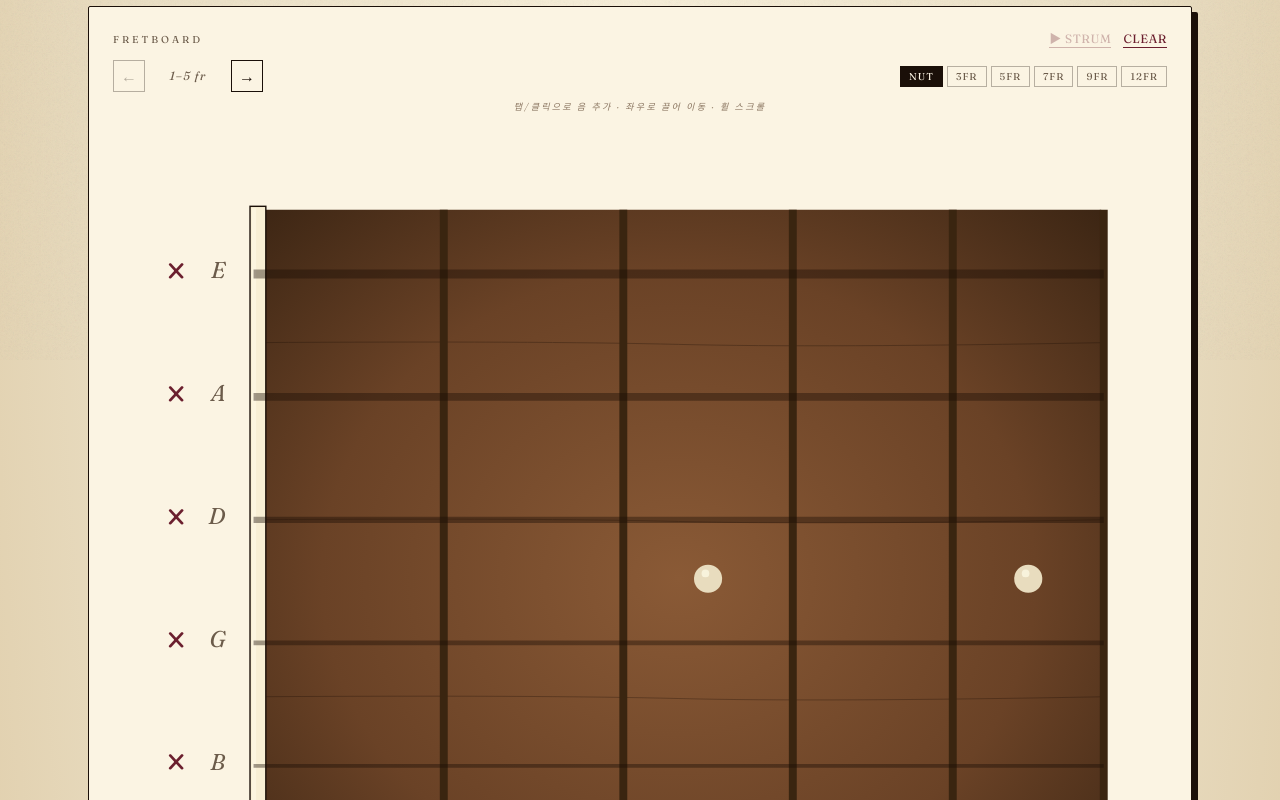
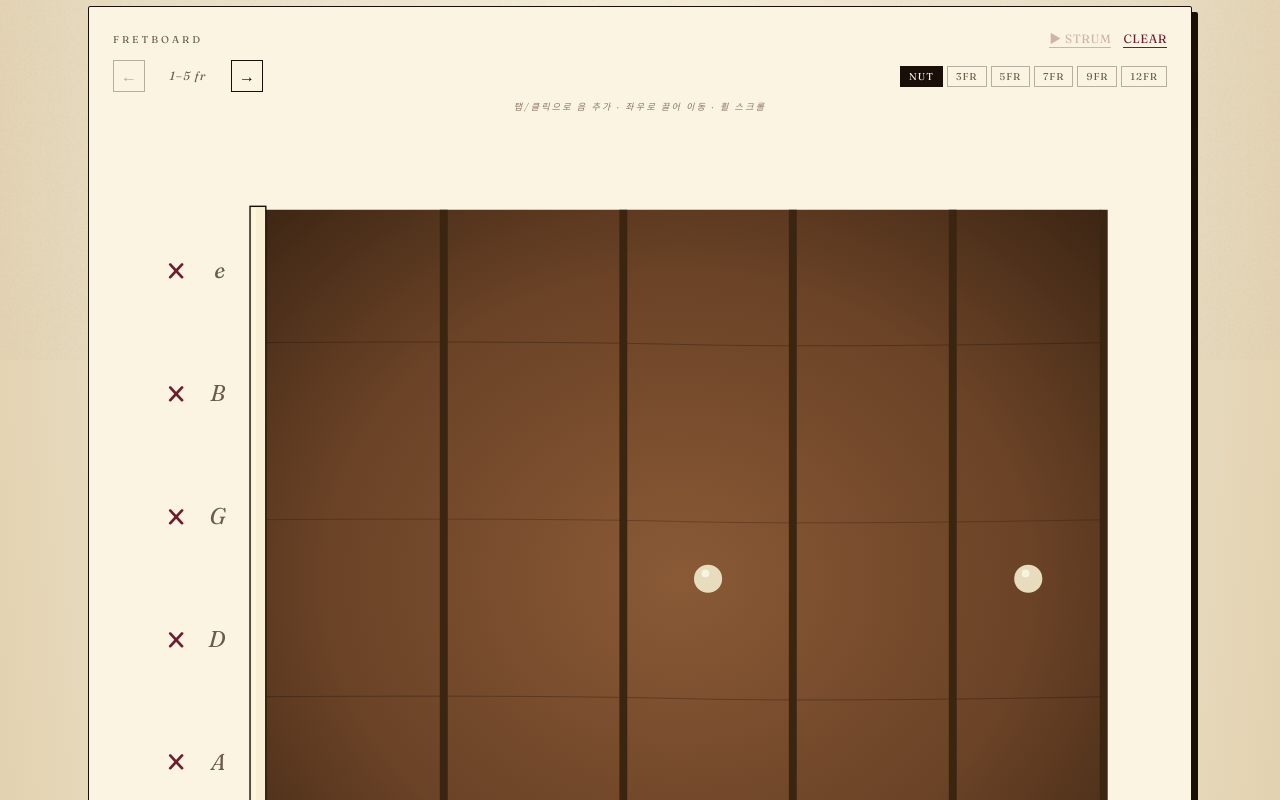
Before and after one commit to hbk19992-code/changes-jazz-workshop, a React (Vite) app: page / in a window 1280 px wide. Shown: the part 440-1240 px from the top of the page. Built offline with nearby package versions, Linux system fonts and the light colour scheme.

Commit message:
InteractiveFretboard.jsx 업데이트

```diff
--- a/src/components/InteractiveFretboard.jsx
+++ b/src/components/InteractiveFretboard.jsx
@@ -65,8 +65,8 @@ export function InteractiveFretboard({
     return padLeft + ((u - fromUnit) / unitSpan) * visibleW;
   };
 
-  // String Y position (low E top, high e bottom)
-  const stringY = (i) => stringTop + i * stringGap;
+  // String Y position (high e top, low E bottom - standard tab view)
+  const stringY = (i) => stringTop + (5 - i) * stringGap;
 
   // Note dot is centered between (fret-1) and (fret) lines
   const dotX = (absFret) => {
@@ -246,7 +246,17 @@ export function InteractiveFretboard({
               <feMergeNode in="SourceGraphic" />
             </feMerge>
           </filter>
-          {/* iOS Safari 버그로 인해 stringShadow 필터는 제거했습니다 */}
+          <filter id="stringShadow">
+            <feGaussianBlur in="SourceAlpha" stdDeviation="0.4" />
+            <feOffset dx="0" dy="1" />
+            <feComponentTransfer>
+              <feFuncA type="linear" slope="0.5" />
+            </feComponentTransfer>
+            <feMerge>
+              <feMergeNode />
+              <feMergeNode in="SourceGraphic" />
+            </feMerge>
+          </filter>
         </defs>
 
         {/* Drag/scroll background catches all pointer events not on tap zones */}
@@ -274,7 +284,7 @@ export function InteractiveFretboard({
           pointerEvents="none"
         />
 
-        {/* Wood grain streaks (이게 아까 줄로 착각하셨던 그 4개의 배경 선입니다!) */}
+        {/* Wood grain streaks */}
         <g opacity={0.35} pointerEvents="none">
           {[0.18, 0.42, 0.66, 0.86].map((yFrac, i) => {
             const yLine = neckTop + neckH * yFrac;
@@ -361,18 +371,8 @@ export function InteractiveFretboard({
           return null;
         })}
 
-        {/* Strings Shadows (Safari Bug Fix: 수동으로 그림자를 추가했습니다) */}
-        <g pointerEvents="none" opacity={0.4} transform="translate(0, 1.5)">
-          <line x1={padLeft} y1={stringY(0)} x2={W - padRight} y2={stringY(0)} stroke="#1a0d05" strokeWidth={5.2} />
-          <line x1={padLeft} y1={stringY(1)} x2={W - padRight} y2={stringY(1)} stroke="#1a0d05" strokeWidth={4.4} />
-          <line x1={padLeft} y1={stringY(2)} x2={W - padRight} y2={stringY(2)} stroke="#1a0d05" strokeWidth={3.6} />
-          <line x1={padLeft} y1={stringY(3)} x2={W - padRight} y2={stringY(3)} stroke="#1a0d05" strokeWidth={2.8} />
-          <line x1={padLeft} y1={stringY(4)} x2={W - padRight} y2={stringY(4)} stroke="#1a0d05" strokeWidth={2.2} />
-          <line x1={padLeft} y1={stringY(5)} x2={W - padRight} y2={stringY(5)} stroke="#1a0d05" strokeWidth={1.6} />
-        </g>
-
-        {/* Actual Strings */}
-        <g pointerEvents="none">
+        {/* Strings (with shadow) */}
+        <g filter="url(#stringShadow)" pointerEvents="none">
           <line x1={padLeft} y1={stringY(0)} x2={W - padRight} y2={stringY(0)} stroke="url(#bassString)" strokeWidth={5.2} />
           <line x1={padLeft} y1={stringY(1)} x2={W - padRight} y2={stringY(1)} stroke="url(#bassString)" strokeWidth={4.4} />
           <line x1={padLeft} y1={stringY(2)} x2={W - padRight} y2={stringY(2)} stroke="url(#bassString)" strokeWidth={3.6} />
@@ -407,6 +407,8 @@ export function InteractiveFretboard({
           const openKey = `${i}-0`;
           const iv = chordIntervals?.get?.(openKey) || null;
 
+          // Single column at x=30 — toggles between × ↔ ○ ↔ blank
+          // Click cycles; for clarity we show the active state as a colored circle/×
           if (isMuted) {
             return (
               <g key={i} onClick={() => setString(i, 0)} style={{ cursor: "pointer" }}>
@@ -456,6 +458,7 @@ export function InteractiveFretboard({
               </g>
             );
           }
+          // Fretted — show small × that lets the user mute again
           return (
             <g
               key={i}
```
